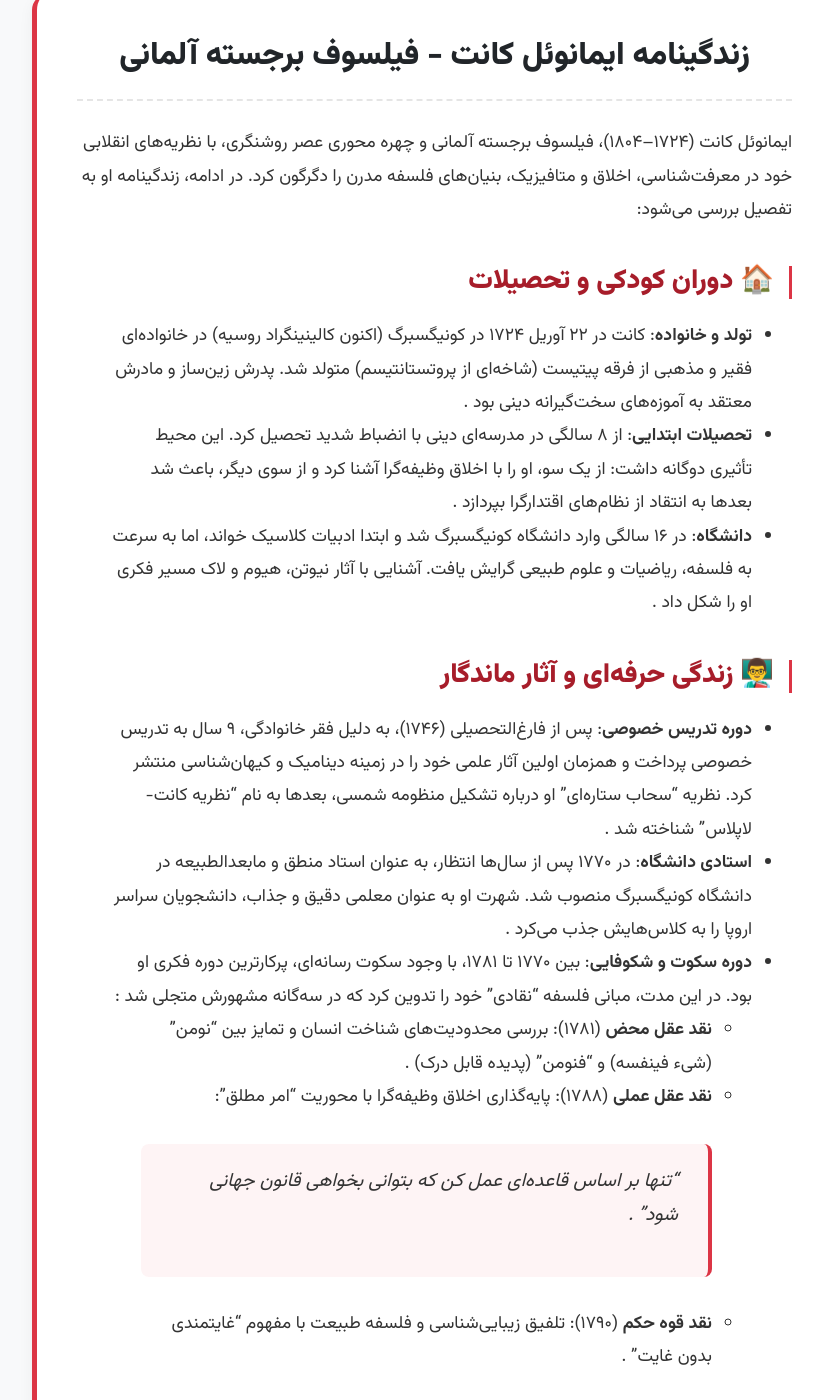
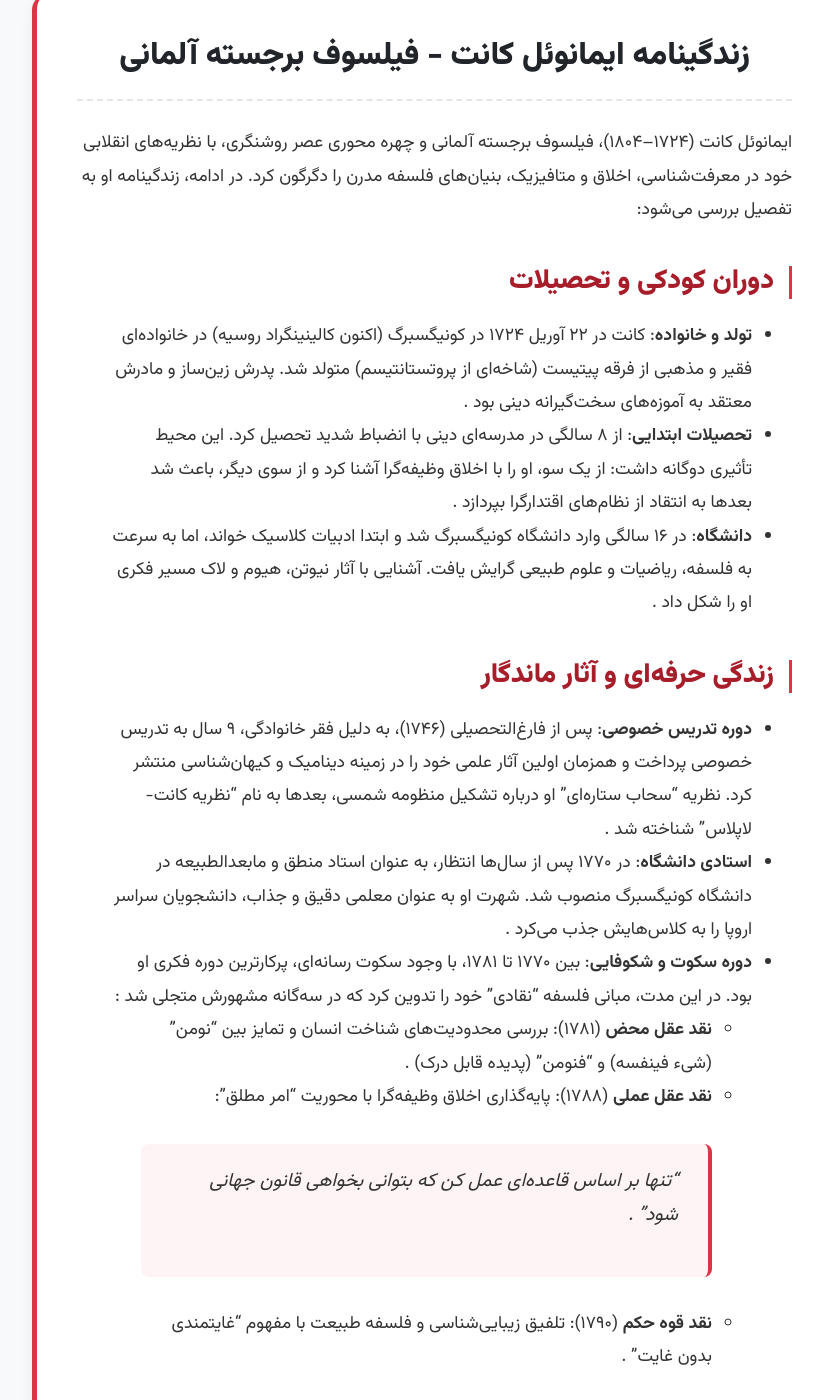
Before and after one commit to darkblog/darkblog.github.io, a Jekyll site: the page built from _posts/2025-7-4-58.md, in a window 1280 px wide and 1400 px high, scrolled down 330 px. Shown: the whole window, without its empty margins (208-1031 px from the left). Built offline with Jekyll 4.4.1, drawn with Linux system fonts in a browser that asks for light colours.

Commit message:
Update 2025-7-4-58.md

```diff
--- a/_posts/2025-7-4-58.md
+++ b/_posts/2025-7-4-58.md
@@ -5,12 +5,12 @@ title: زندگینامه ایمانوئل کانت - فیلسوف برجسته
 
 ایمانوئل کانت (۱۷۲۴–۱۸۰۴)، فیلسوف برجسته آلمانی و چهره محوری عصر روشنگری، با نظریه‌های انقلابی خود در معرفت‌شناسی، اخلاق و متافیزیک، بنیان‌های فلسفه مدرن را دگرگون کرد. در ادامه، زندگینامه او به تفصیل بررسی می‌شود:
 
-## 🏠 **دوران کودکی و تحصیلات**
+## **دوران کودکی و تحصیلات**
 - **تولد و خانواده**: کانت در ۲۲ آوریل ۱۷۲۴ در کونیگسبرگ (اکنون کالینینگراد روسیه) در خانواده‌ای فقیر و مذهبی از فرقه پیتیست (شاخه‌ای از پروتستانتیسم) متولد شد. پدرش زین‌ساز و مادرش معتقد به آموزه‌های سخت‌گیرانه دینی بود .
 - **تحصیلات ابتدایی**: از ۸ سالگی در مدرسه‌ای دینی با انضباط شدید تحصیل کرد. این محیط تأثیری دوگانه داشت: از یک سو، او را با اخلاق وظیفه‌گرا آشنا کرد و از سوی دیگر، باعث شد بعدها به انتقاد از نظام‌های اقتدارگرا بپردازد .
 - **دانشگاه**: در ۱۶ سالگی وارد دانشگاه کونیگسبرگ شد و ابتدا ادبیات کلاسیک خواند، اما به سرعت به فلسفه، ریاضیات و علوم طبیعی گرایش یافت. آشنایی با آثار نیوتن، هیوم و لاک مسیر فکری او را شکل داد .
 
-## 👨‍🏫 **زندگی حرفه‌ای و آثار ماندگار**
+## **زندگی حرفه‌ای و آثار ماندگار**
 - **دوره تدریس خصوصی**: پس از فارغ‌التحصیلی (۱۷۴۶)، به دلیل فقر خانوادگی، ۹ سال به تدریس خصوصی پرداخت و همزمان اولین آثار علمی خود را در زمینه دینامیک و کیهان‌شناسی منتشر کرد. نظریه "سحاب ستاره‌ای" او درباره تشکیل منظومه شمسی، بعدها به نام "نظریه کانت-لاپلاس" شناخته شد .
 - **استادی دانشگاه**: در ۱۷۷۰ پس از سال‌ها انتظار، به عنوان استاد منطق و مابعدالطبیعه در دانشگاه کونیگسبرگ منصوب شد. شهرت او به عنوان معلمی دقیق و جذاب، دانشجویان سراسر اروپا را به کلاس‌هایش جذب می‌کرد .
 - **دوره سکوت و شکوفایی**: بین ۱۷۷۰ تا ۱۷۸۱، با وجود سکوت رسانه‌ای، پرکارترین دوره فکری او بود. در این مدت، مبانی فلسفه "نقادی" خود را تدوین کرد که در سه‌گانه مشهورش متجلی شد :
@@ -19,7 +19,7 @@ title: زندگینامه ایمانوئل کانت - فیلسوف برجسته
     > *"تنها بر اساس قاعده‌ای عمل کن که بتوانی بخواهی قانون جهانی شود"* .
   - **نقد قوه حکم** (۱۷۹۰): تلفیق زیبایی‌شناسی و فلسفه طبیعت با مفهوم "غایتمندی بدون غایت" .
 
-## 💡 **نظریه‌های فلسفی کلیدی**
+## **نظریه‌های فلسفی کلیدی**
 1. **انقلاب کوپرنیکی در فلسفه**:
    - کانت استدلال کرد که ذهن انسان منفعل نیست، بلکه فعالانه با تحمیل مفاهیم پیشینی (مانند زمان، مکان و علیت) بر داده‌های حسی، جهان را می‌سازد. این ایده، تقابل سنتی بین عقل‌گرایی و تجربه‌گرایی را حل کرد .
 
@@ -34,12 +34,12 @@ title: زندگینامه ایمانوئل کانت - فیلسوف برجسته
 4. **صلح جهانی**:
    - در **صلح دائمی** (۱۷۹۵)، طرحی برای صلح پایدار از طریق اتحادیه‌ای از دولت‌های جمهوری خواه ارائه داد که پیش‌درآمدی بر سازمان‌های بین‌المللی مدرن بود .
 
-## ⚖️ **ویژگی‌های شخصیتی و سبک زندگی**
+## **ویژگی‌های شخصیتی و سبک زندگی**
 - **نظم افسانه‌ای**: برنامه روزانه او چنان دقیق بود که مردم کونیگسبرگ ساعت‌های خود را با پیاده‌روی روزانه‌اش تنظیم می‌کردند .
 - **اجتماعی اما مجرد**: با وجود شهرت به خوش‌صحبتی و حضور در محافل، هرگز ازدواج نکرد و تا ۸۰ سالگی در زادگاهش ماند .
 - **زوال عقل و مرگ**: پس از ۱۷۹۶، نشانه‌های زوال عقل در او ظاهر شد و در ۱۲ فوریه ۱۸۰۴ درگذشت. مراسم تشییع او با حضور هزاران نفر از سراسر اروپا همراه بود .
 
-## 🌍 **میراث و نقدها**
+## **میراث و نقدها**
 - **تأثیرات جهانی**:
   - پایه‌گذاری **ایده‌آلیسم آلمانی** (تأثیر بر هگل، شلینگ و فیخته).
   - الهام‌بخشی به **اعلامیه حقوق بشر** (با تأکید بر آزادی به مثابه حق ذاتی انسان) .
```
